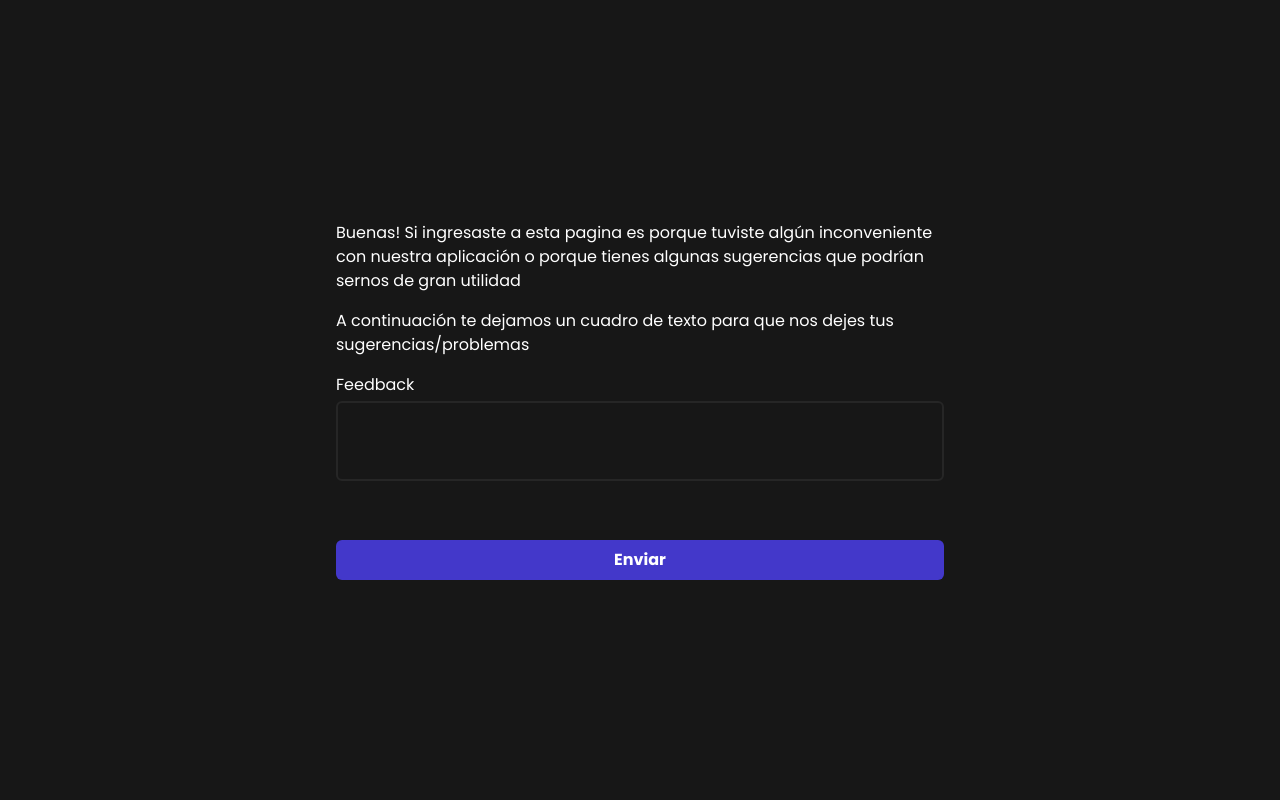
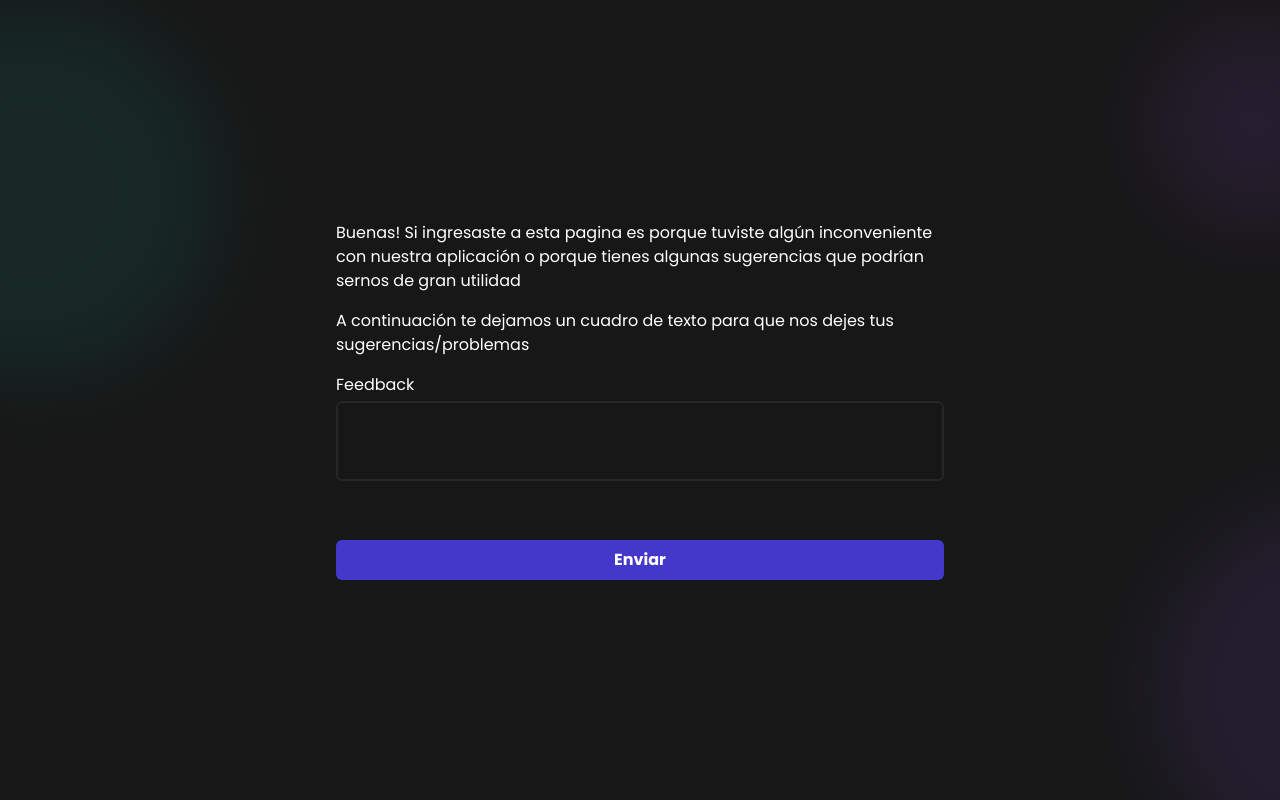
Before and after one commit to GuidoCarda/formsIB, a React (Vite) app: page /feedback in a window 1280 px wide. Built offline with nearby package versions, Linux system fonts and the light colour scheme; no server answers.

Commit message:
minnor fixes

```diff
--- a/src/components/SubmissionState.jsx
+++ b/src/components/SubmissionState.jsx
@@ -56,7 +56,6 @@ const SubmissionState = ({ state, title, info }) => {
           className="text-4xl mb-6"
         >
           {title}
-          {/* Tu mensaje fue enviado con exito */}
         </motion.h1>
         <motion.p
           initial={{ opacity: 0 }}
@@ -65,7 +64,6 @@ const SubmissionState = ({ state, title, info }) => {
           className="text-neutral-400"
         >
           {info}
-          {/* Muhas gracias por completar el formulario */}
         </motion.p>
       </div>
     </motion.div>
--- a/src/index.css
+++ b/src/index.css
@@ -36,6 +36,10 @@
   input[type="number"]::-webkit-outer-spin-button {
     -webkit-appearance: none;
     margin: 0;
+  }
+
+  input[type="number"] {
+    -moz-appearance: textfield;
   }
 
   input:-webkit-autofill,
--- a/src/pages/Feedback.jsx
+++ b/src/pages/Feedback.jsx
@@ -30,7 +30,6 @@ const Feedback = () => {
   });
 
   const onSubmit = (data) => {
-    // sets all values toLowerCase()
     postDoc(data, "feedback");
     setIsSubmitted(true);
     reset(defaultValues);
@@ -41,7 +40,7 @@ const Feedback = () => {
       <SubmissionState
         state={"success"}
         title={"Tu mensaje fue enviado con exito"}
-        info={"Muhas gracias por dejarnos tu feedback"}
+        info={"Muchas gracias por dejarnos tu feedback"}
       />
     );
 
@@ -50,8 +49,11 @@ const Feedback = () => {
       initial={{ opacity: 0 }}
       animate={{ opacity: 1 }}
       exit={{ opacity: 0 }}
-      className="text-white min-h-screen grid place-content-center"
+      className="relative text-white min-h-screen h-full grid place-content-center overflow-hidden"
     >
+      <div className="absolute w-52 h-52 bg-purple-500 top-5 -right-20 rounded-full filter blur-2xl  opacity-10 "></div>
+      <div className="absolute w-96 h-96 bg-teal-500 top-29 -left-40 rounded-full filter blur-2xl opacity-10  "></div>
+      <div className="absolute w-96 h-96 bg-violet-500 -bottom-20 -right-64 rounded-full filter  blur-2xl opacity-10 "></div>
       <div className="relative max-w-screen-sm mx-auto px-4 py-10 rounded-md">
         <p className="mb-4">
           Buenas! Si ingresaste a esta pagina es porque tuviste algún
```
